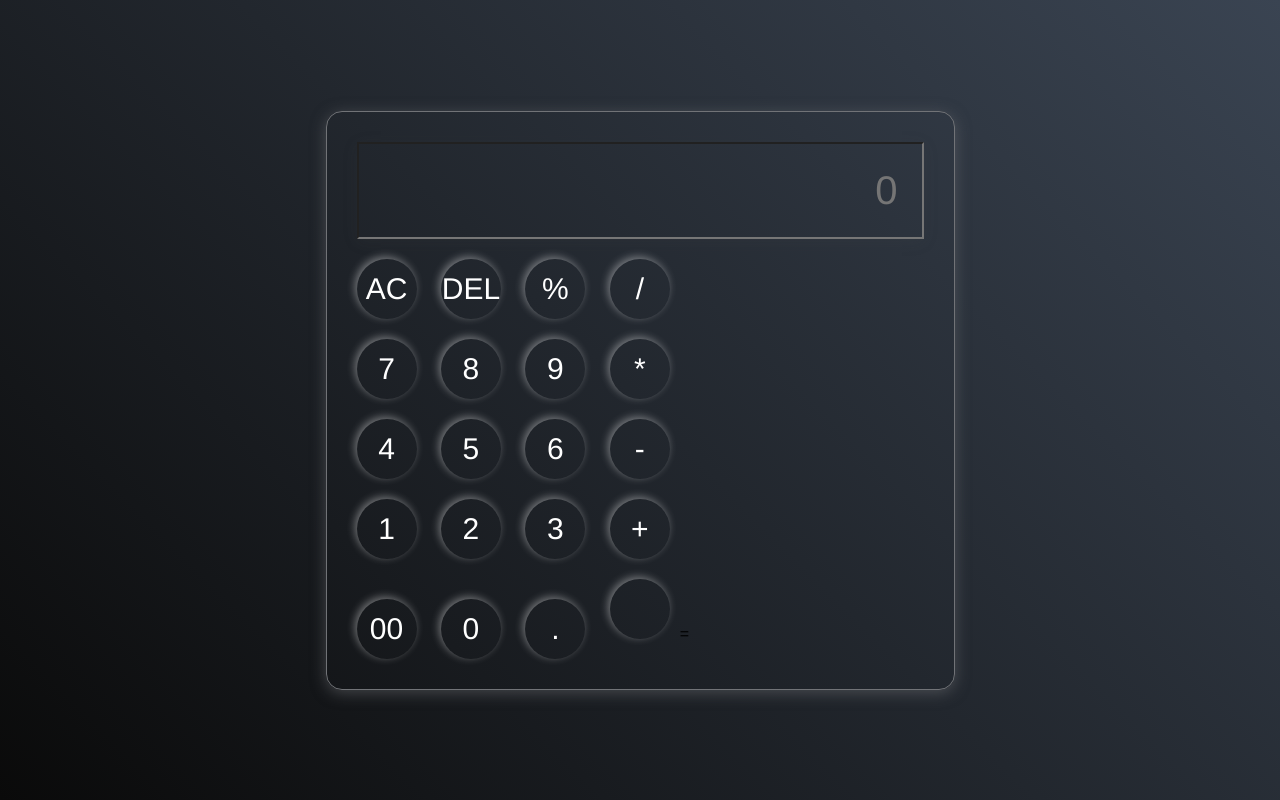
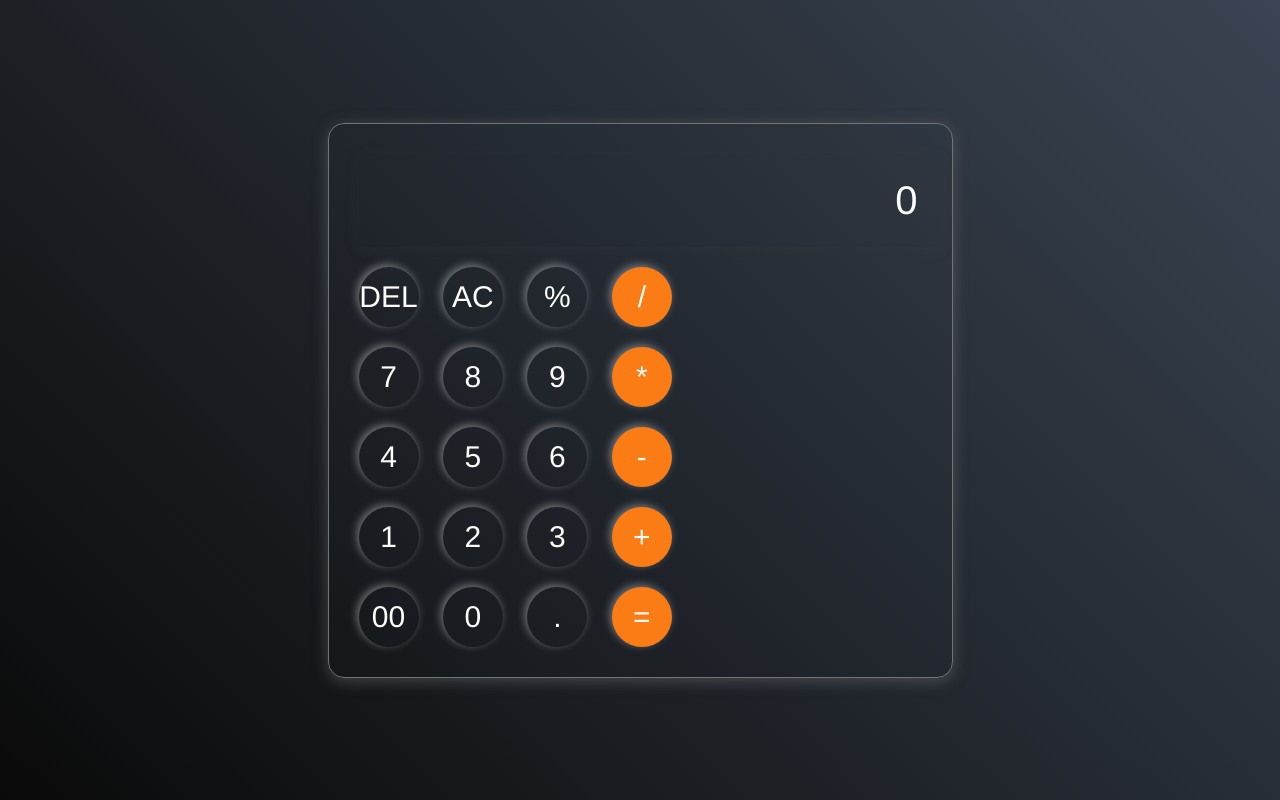
Before and after one commit to sourav-katoch/javascript-learning, a plain HTML site: page projects/calculator-app/index.html in a window 1280 px wide. Both pictures are taken after a click on the button "DEL". Drawn offline with Linux system fonts and the light colour scheme.

Commit message:
completed calculator

```diff
--- a/projects/calculator-app/app.js
+++ b/projects/calculator-app/app.js
@@ -0,0 +1,29 @@
+let input = document.getElementById('inputBox');
+let buttons = document.querySelectorAll('button');
+
+let string = "";
+let arr = Array.from(buttons);
+arr.forEach(button => {
+    button.addEventListener('click', (e) => {
+        if(e.target.innerHTML == '='){
+            string = eval(string);
+            input.value = string;
+            return;
+        }
+
+        else if(e.target.innerHTML == 'AC'){
+            string = "";
+            input.value = string;
+        }
+
+        else if(e.target.innerHTML == 'DEL'){
+            string = string.substring(0, string.length-1);
+            input.value = string;
+        }
+
+        else{
+        string += e.target.innerHTML;
+        input.value = string;
+    }
+    })
+})
--- a/projects/calculator-app/index.html
+++ b/projects/calculator-app/index.html
@@ -1,46 +1,46 @@
 <!DOCTYPE html>
 <html lang ="en">
     <head>
-        <meta charset=""UTF-8">
-        <meta http-equiv="X-UA-Compatible" contents ="IE=edge">
-        <meta name ="viewport" content="width=device-width" initial-scale="1.0">
-        <link rel="stylesheet" href="style.css">
+        <meta charset="UTF-8">
+        <meta http-equiv="X-UA-Compatible" content ="IE=edge">
+<meta name="viewport" content="width=device-width, initial-scale=1.0">        <link rel="stylesheet" href="style.css">
         <title>Calculator</title>
 
     </head>
     <body>
         <div class="calculator">
-            <input type="text" placeholder="0">
+            <input type="text" placeholder="0" id="inputBox">
             <div>
+               <button>DEL</button>
                <button>AC</button>
-               <button>DEL</button>
                <button>%</button>
-               <button>/</button>
+               <button class="operator">/</button>
             </div>
              <div>
                <button>7</button>
                <button>8</button>
                <button>9</button>
-               <button>*</button>
+               <button class="operator">*</button>
             </div>
              <div>
                <button>4</button>
                <button>5</button>
                <button>6</button>
-               <button>-</button>
+               <button class="operator">-</button>
             </div>
              <div>
                <button>1</button>
                <button>2</button>
                <button>3</button>
-               <button>+</button>
+               <button class="operator">+</button>
             </div>
              <div>
                <button>00</button>
                <button>0</button>
                <button>.</button>
-               <button></button>=</button>
+               <button class="equalBtn">=</button>
             </div>
         </div>
+        <script src="app.js"></script>
     </body>
 </html>
--- a/projects/calculator-app/style.css
+++ b/projects/calculator-app/style.css
@@ -2,7 +2,7 @@
     margin: 0;
     padding:0%;
     box-sizing: border-box;
-    font-family:'Franklin Gothic Medium', 'Arial Narrow', Arial, sans-serif
+    font-family:'Franklin Gothic Medium', 'Arial Narrow', Arial, sans-serif;
 }
 
 body{
@@ -22,7 +22,7 @@ body{
 }
 
 input{
-    width: 100%
+    width: 100%;
     border: none;
     padding: 24px;
     margin: 10px;
@@ -30,11 +30,12 @@ input{
     box-shadow: 0px 3px  15px rgba(84, 84, 84, 0.1);
     font-size: 40px;
     text-align: right;
-    cursor::target-text;
+    cursor:target-text;
+    color: #ffffff
 }
 
 input::placeholder{
-    color; #ffffff;
+    color: #ffffff;
 }
 
 button{
@@ -50,3 +51,11 @@ button{
     cursor: pointer;
 
 }
+
+.equalBtn{
+    background-color: #fb7c14;
+}
+
+.operator{
+    background-color: #fb7c14;
+}
```
